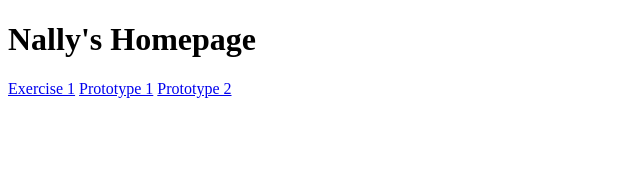
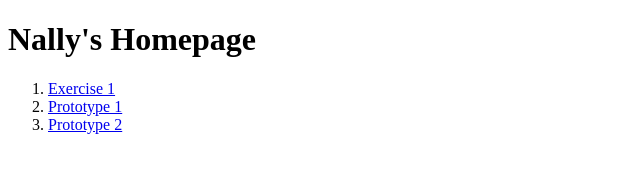
Before and after one commit to NanfangGong/interactive2, a plain HTML site: page index.html in a window 1280 px wide. Shown: the whole page, without its empty margins (0-640 px from the left). Drawn offline with Linux system fonts and the light colour scheme.

Commit message:
update
update

```diff
--- a/index.html
+++ b/index.html
@@ -7,11 +7,12 @@
 
 <body>
   <h1>Nally's Homepage</h1>
+  <ol>
 
-  <a href="exercise-1/index.html">Exercise 1</a>
-  <a href="https://plus.google.com/102933285160414088088/posts/e72kyBy84bW">Prototype 1</a>
-  <a href="https://www.youtube.com/watch?v=OJE2l3TR9z0">Prototype 2</a>
-
+ <li> <a href="exercise-1/index.html">Exercise 1</a></li>
+  <li><a href="https://plus.google.com/102933285160414088088/posts/e72kyBy84bW">Prototype 1</a></li>
+  <li><a href="https://www.youtube.com/watch?v=OJE2l3TR9z0">Prototype 2</a></li>
+</ol>
 </body>
 
 </html>
```
